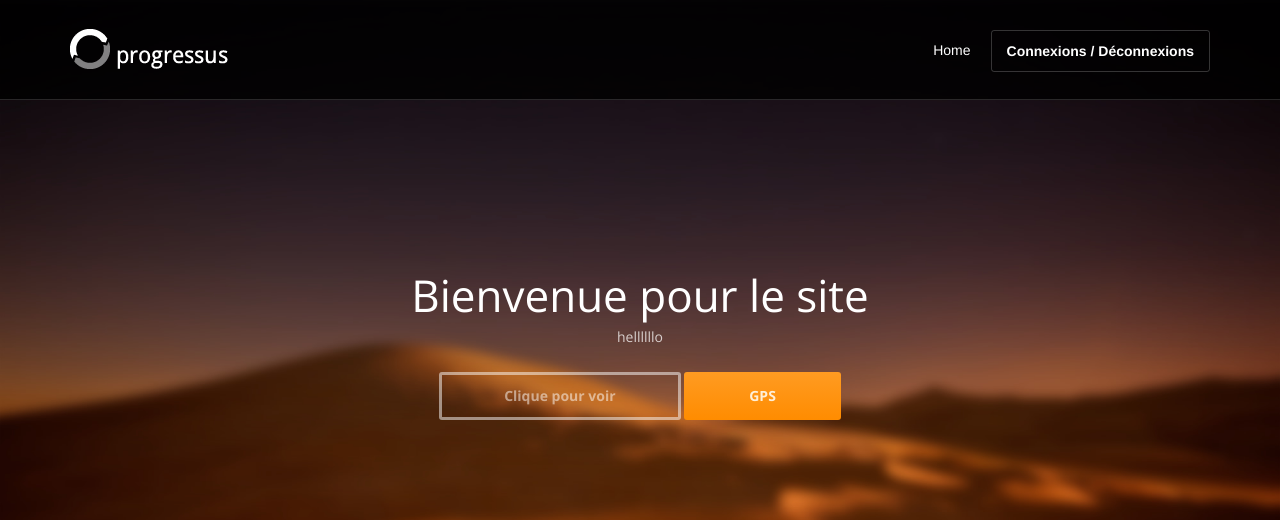
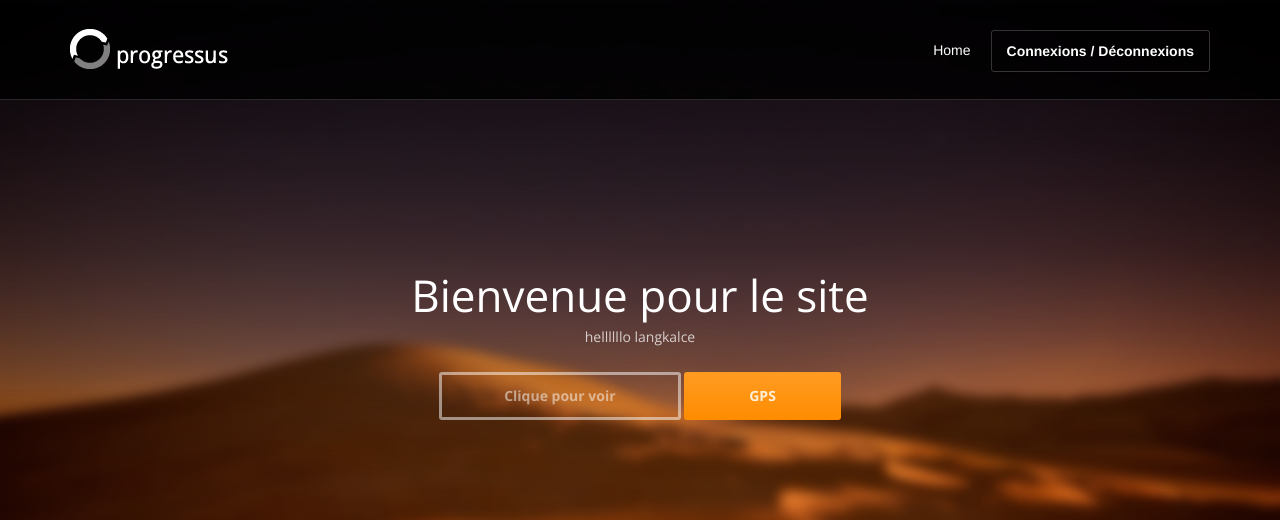
Before and after one commit to charlesdesenclos/TP-N-1-PHP-MySQL, a PHP site: page / in a window 1280 px wide. Shown: the top 524 px of the page. Run offline with PHP 8.4, Linux system fonts and the light colour scheme.

Commit message:
monsieur est passé par la

```diff
--- a/index.php
+++ b/index.php
@@ -45,7 +45,7 @@
 		<div class="container">
 			<div class="row">
 				<h1 class="lead">Bienvenue pour le site</h1>
-				<p class="tagline">hellllllo</P>
+				<p class="tagline">hellllllo langkalce</P>
 				<p><a class="btn btn-default btn-lg" role="button">Clique pour voir </a> <a class="btn btn-action btn-lg" role="button">GPS</a></p>
 			</div>
 		</div>
```
